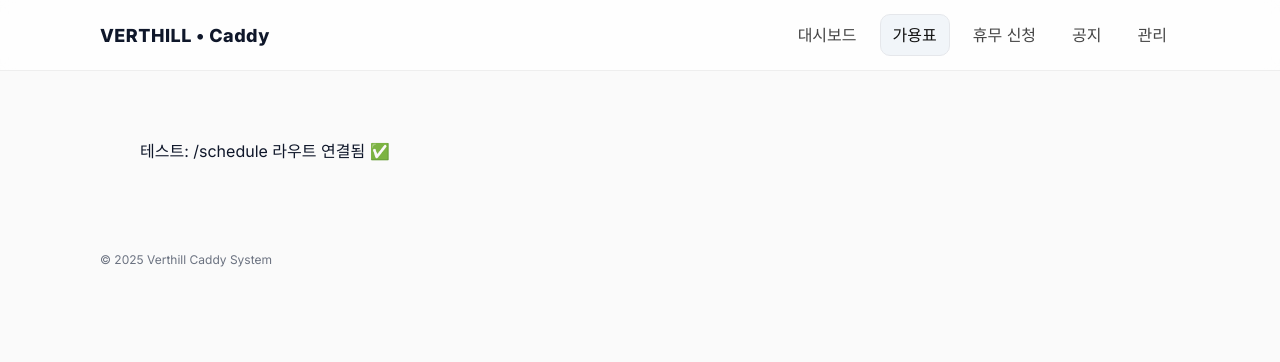
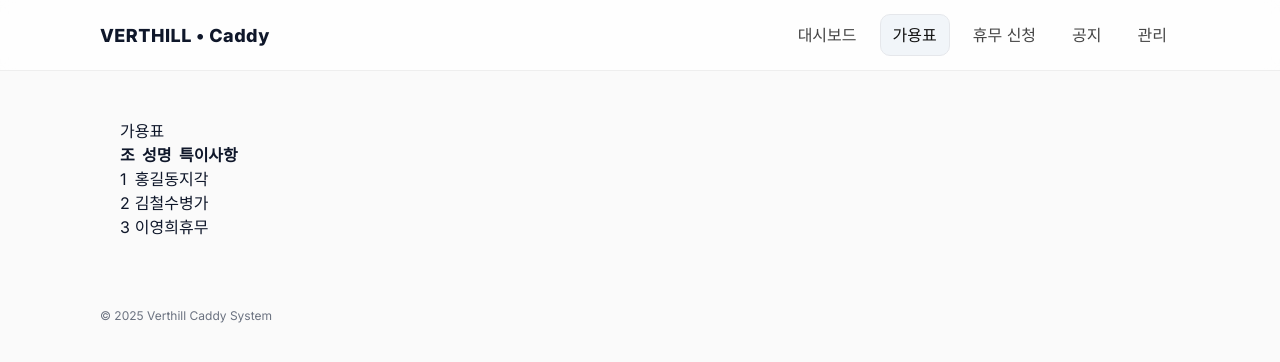
Before and after one commit to jh9716/caddy-system, a Next.js app in the folder caddy-system/: page /schedule in a window 1280 px wide. Shown: the top 362 px of the page. Built offline with nearby package versions, Linux system fonts and the light colour scheme.

Commit message:
Fix Badge component syntax error

```diff
--- a/caddy-system/src/app/schedule/page.tsx
+++ b/caddy-system/src/app/schedule/page.tsx
@@ -1,3 +1,41 @@
+// app/schedule/page.tsx
+"use client";
+import React from "react";
+
+interface Team {
+  조: number;
+  성명: string;
+  특이사항?: string[];
+}
+
+const SAMPLE: Team[] = [
+  { 조: 1, 성명: "홍길동", 특이사항: ["지각"] },
+  { 조: 2, 성명: "김철수", 특이사항: ["병가"] },
+  { 조: 3, 성명: "이영희", 특이사항: ["휴무"] },
+];
+
 export default function SchedulePage() {
-  return <h1 style={{padding: 40}}>테스트: /schedule 라우트 연결됨 ✅</h1>;
+  return (
+    <div style={{ padding: "20px" }}>
+      <h1>가용표</h1>
+      <table border={1} cellPadding={10} style={{ borderCollapse: "collapse" }}>
+        <thead>
+          <tr>
+            <th>조</th>
+            <th>성명</th>
+            <th>특이사항</th>
+          </tr>
+        </thead>
+        <tbody>
+          {SAMPLE.map((member, idx) => (
+            <tr key={idx}>
+              <td>{member.조}</td>
+              <td>{member.성명}</td>
+              <td>{member.특이사항?.join(", ") || "-"}</td>
+            </tr>
+          ))}
+        </tbody>
+      </table>
+    </div>
+  );
 }
--- a/caddy-system/src/components/Badge.tsx
+++ b/caddy-system/src/components/Badge.tsx
@@ -1,15 +1,21 @@
-.export default function Badge({ text, color = '#e2e8f0' }: { text: string; color?: string }) {
+import React from "react";
+
+interface BadgeProps {
+  text: string;
+  color?: string;
+}
+
+export default function Badge({ text, color = "#e0e0e0" }: BadgeProps) {
   return (
     <span
       style={{
-        display: 'inline-block',
-        padding: '2px 8px',
-        borderRadius: 9999,
-        background: color,
-        fontSize: 12,
-        lineHeight: '18px',
-        color: '#0f172a',
-        border: '1px solid rgba(0,0,0,.06)',
+        display: "inline-block",
+        padding: "4px 8px",
+        borderRadius: "6px",
+        backgroundColor: color,
+        color: "#000",
+        fontSize: "12px",
+        fontWeight: 500,
       }}
     >
       {text}
```
